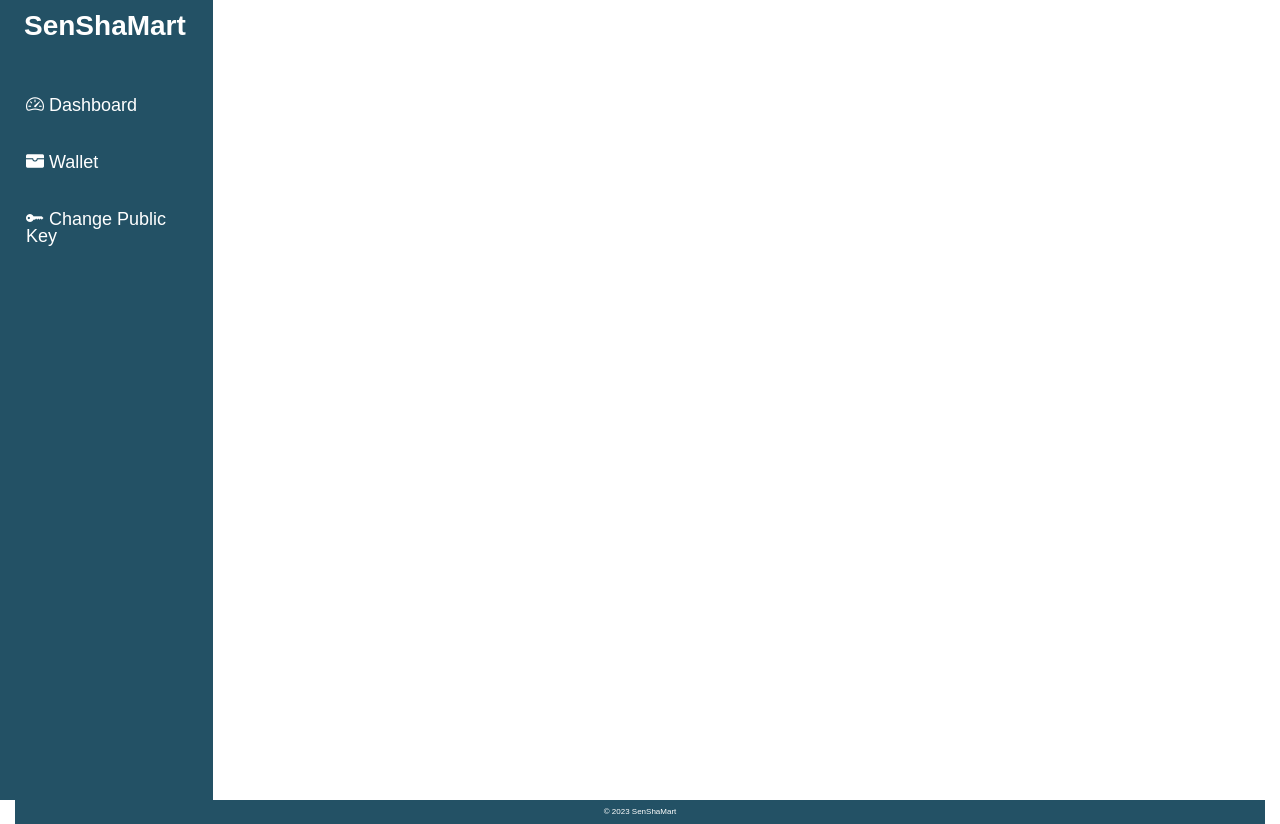
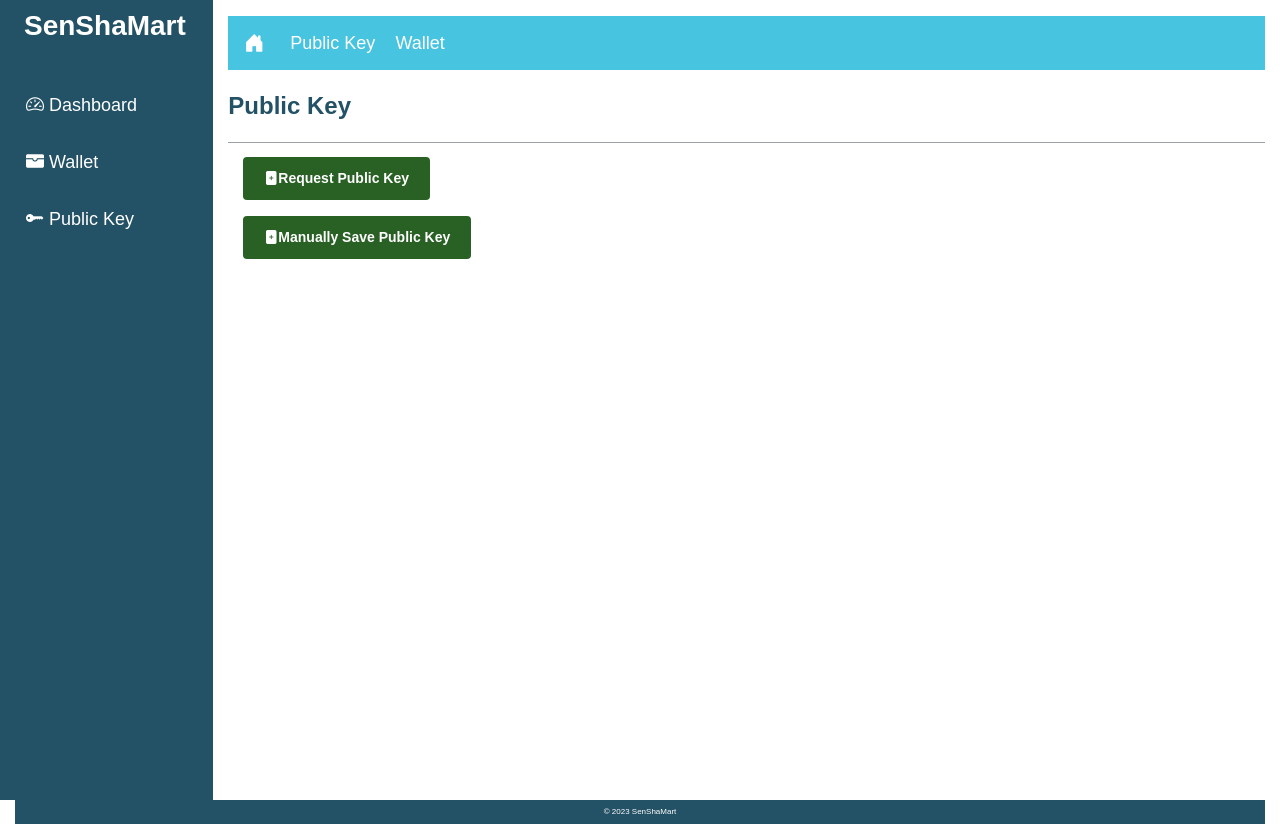
Before and after one commit to sampathmedawatta/SheShaMartDash, a React (Create React App) app: page /public-key in a window 1280 px wide. Built offline with nearby package versions, Linux system fonts and the light colour scheme.

Commit message:
create publick key component and get from api

```diff
--- a/src/App.js
+++ b/src/App.js
@@ -17,6 +17,7 @@ import SensorList from "./components/SensorList";
 import { Context } from "./context/context";
 import Client from "./components/Client";
 import Checkout from "./components/Checkout";
+import PublicKey from "./components/PublicKey";
 
 const App = () => {
   const [currentUser, setCurrentUser] = useState(undefined);
@@ -57,8 +58,8 @@ const App = () => {
             <Route path="/sensorList" element={<SensorList />} />
             <Route path="/checkout" element={<Checkout />} />
 
-            {/* <Route path="/wallet" component={Wallet} />
-            <Route path="/public-key" component={PublicKey} /> */}
+            {/* <Route path="/wallet" element={<Wallet} />} />*/}
+            <Route path="/public-key" element={<PublicKey />} />
           </Routes>
         </div>
       </div>
--- /dev/null
+++ b/src/components/PublicKey.js
@@ -0,0 +1,126 @@
+import React, { useState } from "react";
+import GeneralMenu from "../components/UI/SubMenu/GeneralMenu";
+import PublicKeyService from "../services/publicKey.service";
+
+const PublicKey = () => {
+   const [publicKeyFrom, setPublicKeyFrom] = useState(false);
+   const [savedPublicKey, setSavedPublicKey] = useState('');
+  ;
+   const showPublicKeyForm = () =>{
+     setPublicKeyFrom(!publicKeyFrom);
+   }
+
+   const getPublicKey = async () => {
+    setPublicKeyFrom(false);
+
+    const response = await PublicKeyService.getPublicKey();
+    if (response !== null) {
+        setSavedPublicKey(response);
+    }
+
+    console.log(response);
+
+   };
+
+    const handleSubmit = (e) => {
+      e.preventDefault(); // Prevent the default form submission behavior
+
+       setSavedPublicKey(e.ta);
+    };
+
+  return (
+    <div>
+      <div className="row">
+        <div className="col-12">
+          <GeneralMenu />
+        </div>
+
+        <div className="col-12">
+          <div className="title-heders">Public Key</div>
+        </div>
+      </div>
+
+      <div className="row">
+        <div className="col-12">
+          <br />
+          <div className="col-10">
+            <form onSubmit={handleSubmit}>
+              <div className="form-group ">
+                <button
+                  type="submit"
+                  onClick={getPublicKey}
+                  className="btn btn-add bi-file-plus-fill"
+                >
+                  Request Public Key
+                </button>
+              </div>
+
+              {savedPublicKey && (
+                <div className="form-group">
+                  <label htmlFor="publicKey">Public Key</label>
+                  <input
+                    type="text"
+                    min={0}
+                    id="SavedPublicKey"
+                    className="form-control"
+                    name="SavedPublicKey"
+                    autoComplete="off"
+                    value={savedPublicKey}
+                    readOnly
+                  />
+                </div>
+              )}
+
+              <div className="form-group ">
+                <button
+                  type="submit"
+                  onClick={showPublicKeyForm}
+                  className="btn btn-add bi-file-plus-fill"
+                >
+                  Manually Save Public Key
+                </button>
+              </div>
+
+              {publicKeyFrom && (
+                <div>
+                  <div className="page-title">Save Public Key</div>
+                  <br></br>
+
+                  <div
+                    className="alert alert-success alert-dismissible fade show"
+                    role="alert"
+                  >
+                    Public Key Saved Successfully
+                  </div>
+
+                  <div className="form-group">
+                    <label htmlFor="publicKey">Public Key*</label>
+                    <input
+                      type="text"
+                      min={0}
+                      id="publicKey"
+                      className="form-control"
+                      name="publicKey"
+                      autoComplete="off"
+                    />
+                  </div>
+
+                  <div className="form-group ">
+                    <button
+                      type="submit"
+                      className="btn btn-add bi-file-plus-fill"
+                    >
+                      Save
+                    </button>
+                  </div>
+                </div>
+              )}
+            </form>
+          </div>
+        </div>
+      </div>
+    </div>
+  );
+};
+
+export default PublicKey;
--- a/src/components/UI/Sidebar.js
+++ b/src/components/UI/Sidebar.js
@@ -24,12 +24,12 @@ function Sidebar() {
       </li>
       <li className="sidebar-menu">
         <Link
-          to="#submenu2"
+          to="/public-key"
           data-bs-toggle="collapse"
           className="nav-link px-0 align-middle "
         >
           <i className="fs-4 bi-key-fill"></i>{" "}
-          <span className="ms-1 d-none d-sm-inline">Change Public Key</span>
+          <span className="ms-1 d-none d-sm-inline">Public Key</span>
         </Link>
       </li>
     </ul>
--- /dev/null
+++ b/src/components/UI/SubMenu/GeneralMenu.js
@@ -0,0 +1,29 @@
+import React from "react";
+import { Link } from "react-router-dom";
+
+function GeneralMenu() {
+  return (
+    <nav className="navbar navbar-expand-lg broker-menu navbar-dark">
+      <Link to={"/"} className="navbar-brand">
+        <i className="bi bi-house-door-fill"></i>
+      </Link>
+
+      <div className="collapse navbar-collapse" id="navbarSupportedContent">
+        <ul className="navbar-nav me-auto mb-2 mb-lg-0">
+          <li className="top-menu">
+            <Link to={"/public-key"} className="">
+              <div className=""> Public Key</div>
+            </Link>
+          </li>
+          <li className="top-menu">
+            <Link to={"/wallet"} className="">
+              <div className=""> Wallet</div>
+            </Link>
+          </li>
+        </ul>
+      </div>
+    </nav>
+  );
+}
+
+export default GeneralMenu;
--- /dev/null
+++ b/src/services/publicKey.service.js
@@ -0,0 +1,28 @@
+import axios from "axios";
+
+const axiosInstance = axios.create({
+  baseURL: "http://136.186.108.239:4001/",
+  withCredentials: false, // Allow cookies to be sent with requests (if applicable)
+});
+
+const headers = {
+  "Content-Type": "application/json",
+  //Authorization: "Bearer your-access-token", // Add any custom headers as needed
+};
+
+const getPublicKey = () => {
+  return axiosInstance
+    .get("/public-key", headers)
+    .then((response) => {
+      return response.data;
+    })
+    .catch((error) => {
+      console.error(error);
+    });
+};
+
+const PublicKeyService = {
+  getPublicKey,
+};
+
+export default PublicKeyService;
```
Also changed, not shown: src/components/UI/Button.js (deleted, +0 -13 lines), src/components/UI/Nav.js (deleted, +0 -11 lines), src/components/UI/Textbox.js (deleted, +0 -8 lines).
